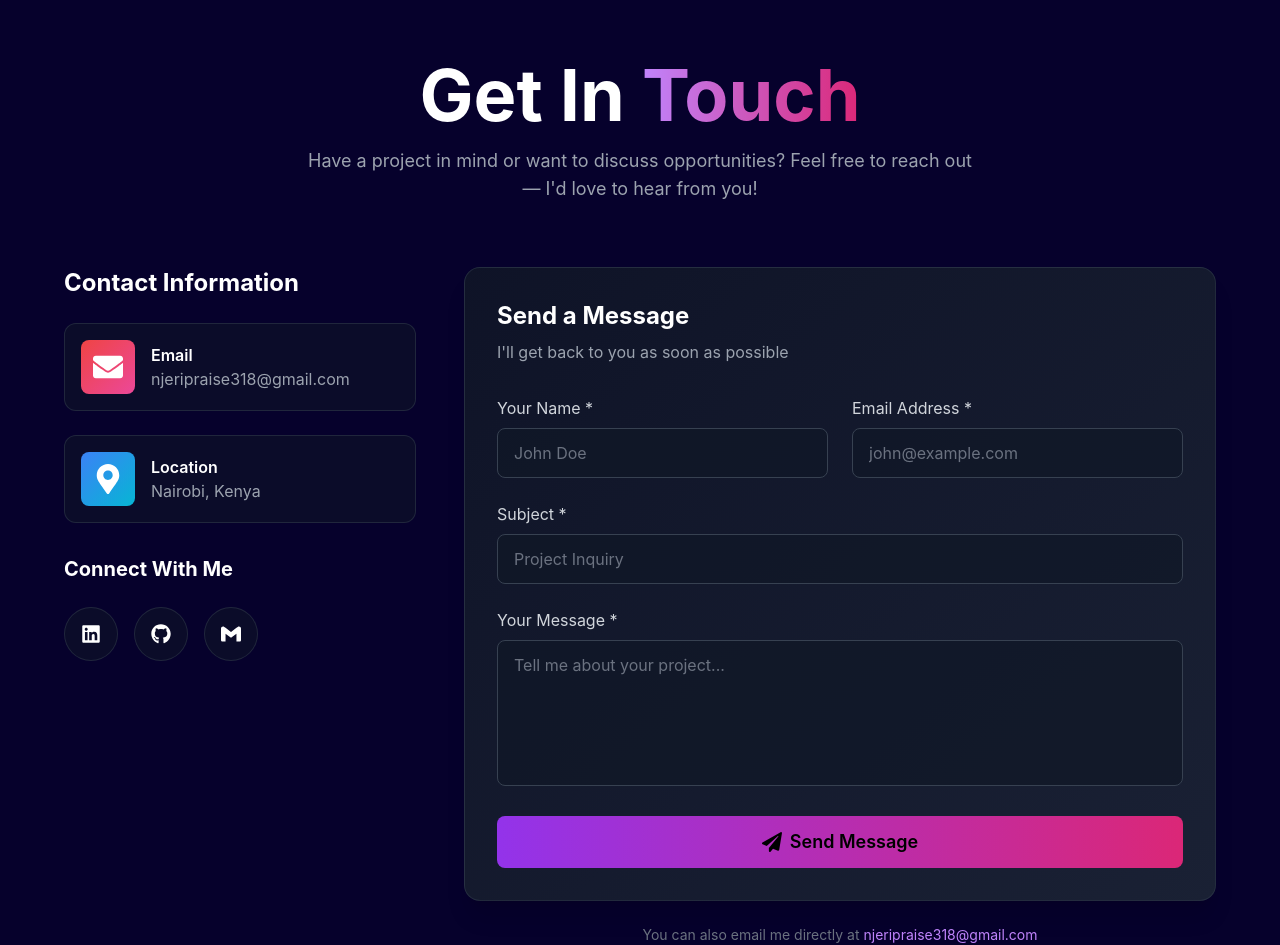
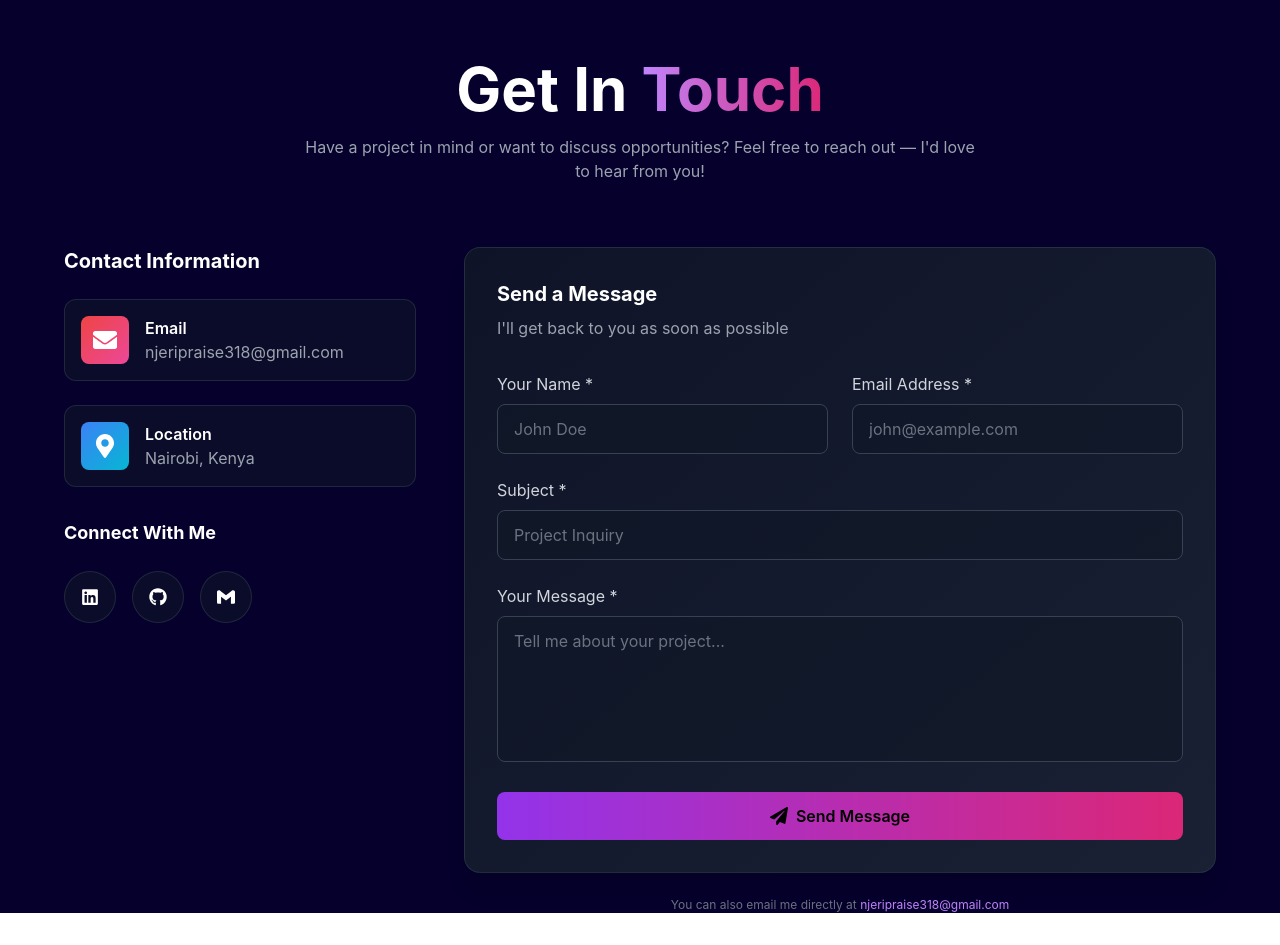
Before and after one commit to Njeriwaweru/Portfolio, a React (Create React App) app: page / in a window 1280 px wide. Shown: the part 5060-6005 px from the top of the page. After the commit the page ends 5973 px from the top, so only its background shows below. Built offline with nearby package versions, Linux system fonts and the light colour scheme; a web font is replaced by a local one.

Commit message:
Fixing contact section

```diff
--- a/src/pages/Contact.js
+++ b/src/pages/Contact.js
@@ -41,14 +41,14 @@ const Contact = () => {
 
     const contactInfo = [
         {
-            icon: <FaEnvelope className="text-3xl" />,
+            icon: <FaEnvelope className="text-2xl" />,
             title: "Email",
             info: "njeripraise318@gmail.com",
             link: "mailto:njeripraise318@gmail.com",
             color: "from-red-500 to-pink-500"
         },
         {
-            icon: <FaMapMarkerAlt className="text-3xl" />,
+            icon: <FaMapMarkerAlt className="text-2xl" />,
             title: "Location",
             info: "Nairobi, Kenya",
             color: "from-blue-500 to-cyan-500"
@@ -80,10 +80,10 @@ const Contact = () => {
         <section id="contact" className="px-4 md:px-8">
             <div className="max-w-6xl mx-auto">
                 <div className="text-center mb-16">
-                    <h1 className="text-white text-5xl md:text-7xl font-bold mb-4">
+                    <h1 className="text-white text-5xl md:text-6xl font-bold mb-4">
                         Get In <span className="text-transparent bg-clip-text bg-gradient-to-r from-purple-400 to-pink-600">Touch</span>
                     </h1>
-                    <p className="text-gray-400 text-lg max-w-2xl mx-auto">
+                    <p className="text-gray-400 text-base max-w-2xl mx-auto">
                         Have a project in mind or want to discuss opportunities?
                         Feel free to reach out — I'd love to hear from you!
                     </p>
@@ -93,7 +93,7 @@ const Contact = () => {
                     <div className="space-y-8">
                         {/* Contact information */}
                         <div>
-                            <h2 className="text-2xl font-bold text-white mb-6">Contact Information</h2>
+                            <h2 className="text-xl font-bold text-white mb-6">Contact Information</h2>
                             <div className="space-y-6">
                                 {contactInfo.map((item, index) => (
                                     <a
@@ -121,7 +121,7 @@ const Contact = () => {
 
                         {/* Social Links */}
                         <div>
-                            <h3 className="text-xl font-bold text-white mb-6">Connect With Me</h3>
+                            <h3 className="text-lg font-bold text-white mb-6">Connect With Me</h3>
                             <div className="flex gap-4">
                                 {socialLinks.map((social, index) => (
                                     <a
@@ -130,7 +130,7 @@ const Contact = () => {
                                         target="_blank"
                                         rel="noopener noreferrer"
                                         className={`p-4 rounded-full bg-gray-900/50 border border-gray-700/50
-                                                   text-white text-xl ${social.color}
+                                                   text-white text-lg ${social.color}
                                                    hover:scale-110 transition-all duration-300
                                                    transform hover:shadow-lg hover:shadow-purple-500/20`}
                                         aria-label={social.label}
@@ -146,7 +146,7 @@ const Contact = () => {
                     <div className="lg:col-span-2">
                         <div className="p-8 rounded-2xl bg-gradient-to-br from-gray-900/80 to-gray-800/80
                                      backdrop-blur-sm border border-gray-700/50 shadow-xl">
-                            <h2 className="text-2xl font-bold text-white mb-2">Send a Message</h2>
+                            <h2 className="text-xl font-bold text-white mb-2">Send a Message</h2>
                             <p className="text-gray-400 mb-8">I'll get back to you as soon as possible</p>
 
                             {/* Error Message */}
@@ -221,7 +221,7 @@ const Contact = () => {
                                 <button
                                     type="submit"
                                     disabled={isSubmitting || isSubmitted}
-                                    className={`w-full py-3 px-6 rounded-lg font-semibold text-lg
+                                    className={`w-full py-3 px-6 rounded-lg font-semibold text-base
                                              flex items-center justify-center gap-2 transition-all duration-300
                                              ${isSubmitted
                                                 ? 'bg-gradient-to-r from-green-500 to-emerald-600 cursor-default'
@@ -237,12 +237,12 @@ const Contact = () => {
                                         </>
                                     ) : isSubmitted ? (
                                         <>
-                                            <FaCheck className="text-xl" />
+                                            <FaCheck className="text-lg" />
                                             Message Sent!
                                         </>
                                     ) : (
                                         <>
-                                            <FaPaperPlane className="text-xl" />
+                                            <FaPaperPlane className="text-lg" />
                                             Send Message
                                         </>
                                     )}
@@ -259,7 +259,7 @@ const Contact = () => {
                         </div>
 
                         {/* Note */}
-                        <p className="text-gray-500 text-sm mt-6 text-center">
+                        <p className="text-gray-500 text-xs mt-6 text-center">
                             You can also email me directly at{" "}
                             <a href="mailto:njeripraise318@gmail.com" className="text-purple-400 hover:text-purple-300">
                                 njeripraise318@gmail.com
```
